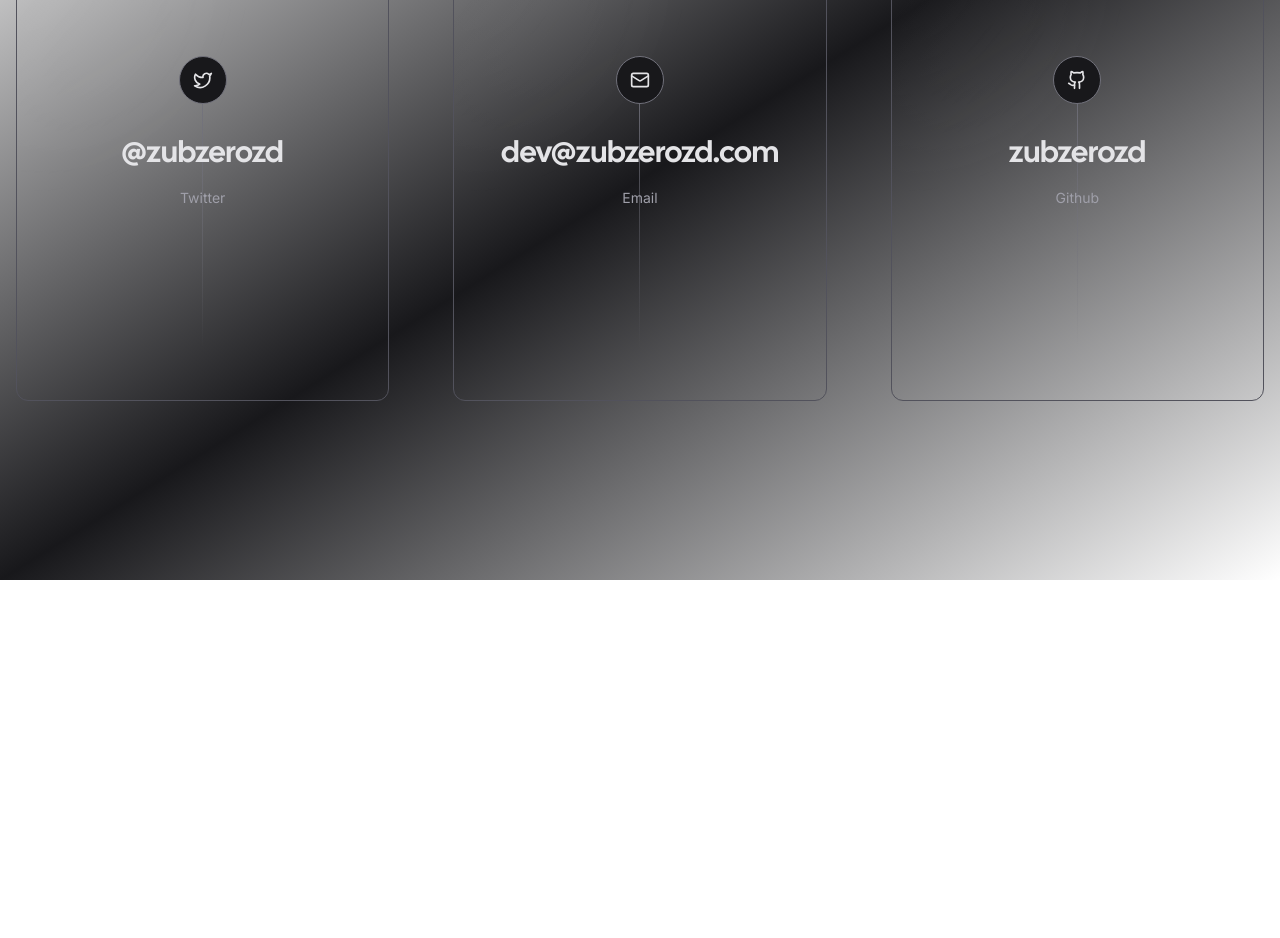
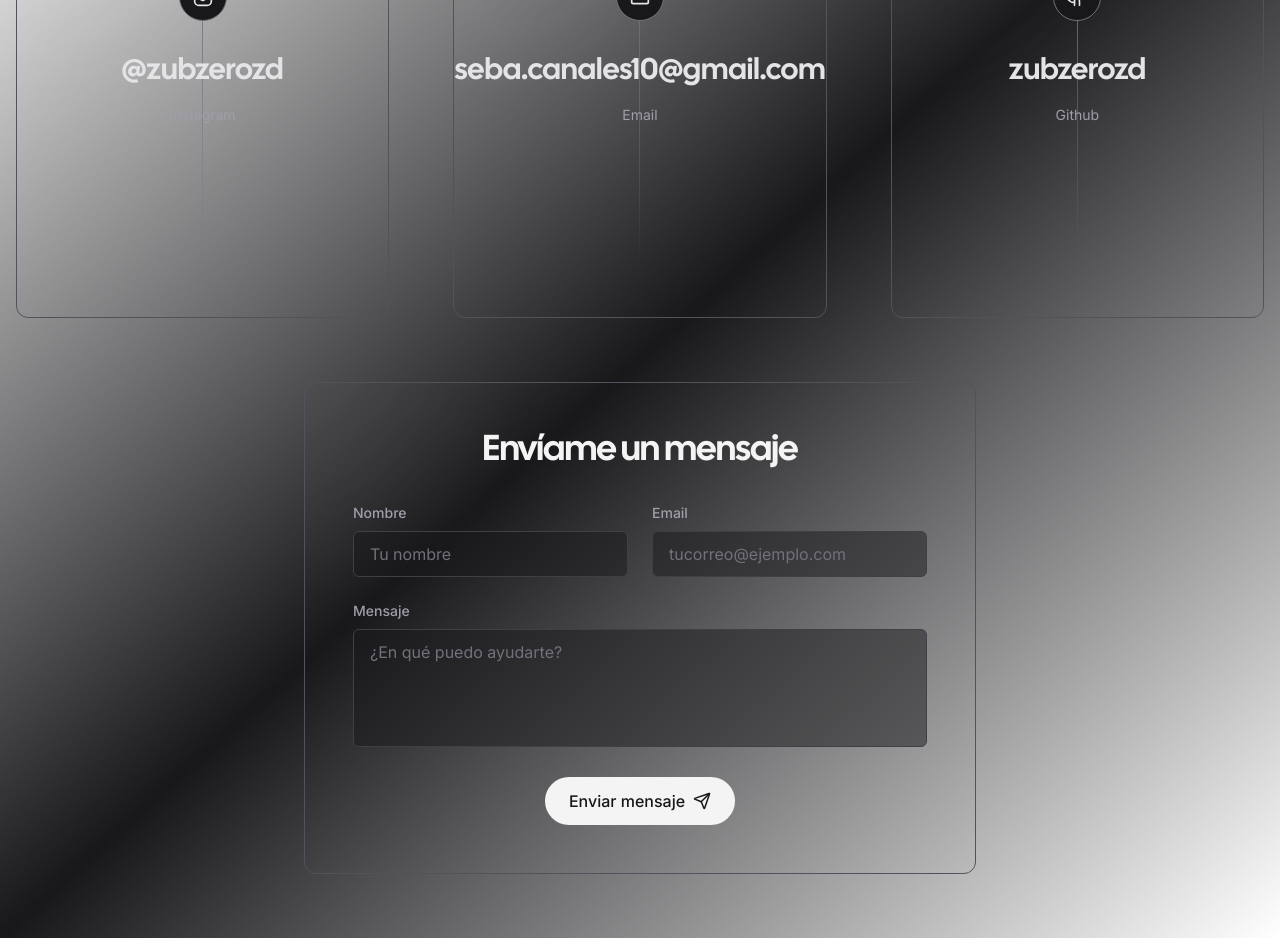
Before and after one commit to zubzerozD/zcanales, a Next.js app: page /contact in a window 1280 px wide. Shown: the part 220-1158 px from the top of the page. Before the commit the page ends 800 px from the top, so only its background shows below. Built offline with nearby package versions, Linux system fonts and the light colour scheme.

Commit message:
Add contact form with email sending via Resend
Introduces a contact form UI and API route for sending messages via email using the Resend service. Updates social links, adds form validation and feedback, and installs the 'resend' package.

```diff
--- /dev/null
+++ b/app/api/contact/route.tsx
@@ -0,0 +1,41 @@
+import { NextResponse } from "next/server";
+import { Resend } from "resend";
+
+const resend = new Resend(process.env.RESEND_API_KEY);
+
+export async function POST(req: Request) {
+    try {
+        const body = await req.json();
+        const { email, name, message } = body;
+
+        if (!email || !name || !message) {
+            return NextResponse.json(
+                { error: "Faltan campos requeridos" },
+                { status: 400 }
+            );
+        }
+
+        const data = await resend.emails.send({
+            from: "Contact Form <onboarding@resend.dev>",
+
+            // CAMBIO AQUÍ: Pon tu correo registrado tal cual aparece en el error
+            to: ["seba.canales10@gmail.com"],
+
+            subject: `Nuevo mensaje de ${name}`,
+            text: `Has recibido un mensaje de contacto:\n\nNombre: ${name}\nEmail: ${email}\n\nMensaje:\n${message}`,
+        });
+
+        if (data.error) {
+            console.error("Error de Resend:", data.error); // <--- LOG PARA VER EL ERROR
+            return NextResponse.json({ error: data.error }, { status: 500 });
+        }
+
+        return NextResponse.json(data);
+    } catch (error) {
+        console.error("Error interno:", error); // <--- LOG PARA VER EL ERROR
+        return NextResponse.json(
+            { error: "Error interno del servidor" },
+            { status: 500 }
+        );
+    }
+}
--- a/app/contact/page.tsx
+++ b/app/contact/page.tsx
@@ -1,22 +1,22 @@
-
 "use client";
-import { Github, Mail, Twitter } from "lucide-react";
+import { Github, Mail, Send, Instagram } from "lucide-react";
 import Link from "next/link";
 import { Navigation } from "../components/nav";
 import { Card } from "../components/card";
+import { useState } from "react";
 
 const socials = [
     {
-        icon: <Twitter size={20} />,
-        href: "https://twitter.com/zubzerozd",
-        label: "Twitter",
+        icon: <Instagram size={20} />,
+        href: "https://instagram.com/zubzerozd",
+        label: "Instagram",
         handle: "@zubzerozd",
     },
     {
         icon: <Mail size={20} />,
-        href: "mailto:dev@zubzerozd.com",
+        href: "mailto:seba.canales10@gmail.com",
         label: "Email",
-        handle: "dev@zubzerozd.com",
+        handle: "seba.canales10@gmail.com",
     },
     {
         icon: <Github size={20} />,
@@ -27,17 +27,55 @@
 ];
 
 export default function Contact() {
+    const [loading, setLoading] = useState(false);
+    const [status, setStatus] = useState<"idle" | "success" | "error">("idle");
+
+    const handleSubmit = async (e: React.FormEvent<HTMLFormElement>) => {
+        e.preventDefault();
+        setLoading(true);
+        setStatus("idle");
+
+        const formData = new FormData(e.currentTarget);
+        const data = {
+            name: formData.get("name"),
+            email: formData.get("email"),
+            message: formData.get("message"),
+        };
+
+        try {
+            const res = await fetch("/api/contact", {
+                method: "POST",
+                headers: { "Content-Type": "application/json" },
+                body: JSON.stringify(data),
+            });
+
+            if (res.ok) {
+                setStatus("success");
+                (e.target as HTMLFormElement).reset();
+            } else {
+                setStatus("error");
+            }
+        } catch (error) {
+            setStatus("error");
+        } finally {
+            setLoading(false);
+        }
+    };
+
     return (
-        <div className=" bg-gradient-to-tl from-zinc-900/0 via-zinc-900 to-zinc-900/0">
+        <div className="bg-gradient-to-tl from-zinc-900/0 via-zinc-900 to-zinc-900/0 min-h-screen">
             <Navigation />
-            <div className="container flex items-center justify-center min-h-screen px-4 mx-auto">
-                <div className="grid w-full grid-cols-1 gap-8 mx-auto mt-32 sm:mt-0 sm:grid-cols-3 lg:gap-16">
+
+            <div className="container flex flex-col items-center justify-center min-h-screen px-4 mx-auto pt-24 pb-16">
+
+                {/* Sección de Redes Sociales */}
+                <div className="grid w-full grid-cols-1 gap-8 mx-auto sm:grid-cols-3 lg:gap-16 mb-16">
                     {socials.map((s) => (
                         <Card key={s.label}>
                             <Link
                                 href={s.href}
                                 target="_blank"
-                                className="p-4 relative flex flex-col items-center gap-4 duration-700 group md:gap-8 md:py-24  lg:pb-48  md:p-16"
+                                className="p-4 relative flex flex-col items-center gap-4 duration-700 group md:gap-8 md:py-24 lg:pb-48 md:p-16"
                             >
                                 <span
                                     className="absolute w-px h-2/3 bg-gradient-to-b from-zinc-500 via-zinc-500/50 to-transparent"
@@ -45,7 +83,7 @@
                                 />
                                 <span className="relative z-10 flex items-center justify-center w-12 h-12 text-sm duration-1000 border rounded-full text-zinc-200 group-hover:text-white group-hover:bg-zinc-900 border-zinc-500 bg-zinc-900 group-hover:border-zinc-200 drop-shadow-orange">
                                     {s.icon}
-                                </span>{" "}
+                                </span>
                                 <div className="z-10 flex flex-col items-center">
                                     <span className="lg:text-xl font-medium duration-150 xl:text-3xl text-zinc-200 group-hover:text-white font-display">
                                         {s.handle}
@@ -58,6 +96,92 @@
                         </Card>
                     ))}
                 </div>
+
+                {/* Formulario de Contacto */}
+                <div className="w-full max-w-2xl mx-auto">
+                    <Card>
+                        <div className="p-8 md:p-12 relative overflow-hidden">
+                            <div className="relative z-10">
+                                <h2 className="text-3xl font-bold tracking-tight text-zinc-100 font-display sm:text-4xl mb-8 text-center">
+                                    Envíame un mensaje
+                                </h2>
+
+                                <form onSubmit={handleSubmit} className="space-y-6">
+                                    <div className="grid grid-cols-1 gap-6 sm:grid-cols-2">
+                                        <div>
+                                            <label htmlFor="name" className="block text-sm font-medium text-zinc-400 mb-2">
+                                                Nombre
+                                            </label>
+                                            <input
+                                                type="text"
+                                                name="name"
+                                                id="name"
+                                                required
+                                                className="w-full rounded-md border border-zinc-700 bg-zinc-900/50 px-4 py-2.5 text-zinc-100 placeholder-zinc-500 focus:border-zinc-500 focus:outline-none focus:ring-1 focus:ring-zinc-500 transition-colors"
+                                                placeholder="Tu nombre"
+                                            />
+                                        </div>
+                                        <div>
+                                            <label htmlFor="email" className="block text-sm font-medium text-zinc-400 mb-2">
+                                                Email
+                                            </label>
+                                            <input
+                                                type="email"
+                                                name="email"
+                                                id="email"
+                                                required
+                                                className="w-full rounded-md border border-zinc-700 bg-zinc-900/50 px-4 py-2.5 text-zinc-100 placeholder-zinc-500 focus:border-zinc-500 focus:outline-none focus:ring-1 focus:ring-zinc-500 transition-colors"
+                                                placeholder="tucorreo@ejemplo.com"
+                                            />
+                                        </div>
+                                    </div>
+
+                                    <div>
+                                        <label htmlFor="message" className="block text-sm font-medium text-zinc-400 mb-2">
+                                            Mensaje
+                                        </label>
+                                        <textarea
+                                            name="message"
+                                            id="message"
+                                            required
+                                            rows={4}
+                                            className="w-full rounded-md border border-zinc-700 bg-zinc-900/50 px-4 py-2.5 text-zinc-100 placeholder-zinc-500 focus:border-zinc-500 focus:outline-none focus:ring-1 focus:ring-zinc-500 transition-colors resize-none"
+                                            placeholder="¿En qué puedo ayudarte?"
+                                        />
+                                    </div>
+
+                                    <div className="flex flex-col items-center gap-4">
+                                        <button
+                                            type="submit"
+                                            disabled={loading}
+                                            className="inline-flex items-center gap-2 px-6 py-3 rounded-full bg-zinc-100 text-zinc-900 font-medium hover:bg-zinc-200 transition-colors disabled:opacity-50 disabled:cursor-not-allowed"
+                                        >
+                                            {loading ? (
+                                                "Enviando..."
+                                            ) : (
+                                                <>
+                                                    Enviar mensaje <Send size={18} />
+                                                </>
+                                            )}
+                                        </button>
+
+                                        {status === "success" && (
+                                            <p className="text-green-400 text-sm animate-fade-in">
+                                                ¡Mensaje enviado con éxito! Te responderé pronto.
+                                            </p>
+                                        )}
+                                        {status === "error" && (
+                                            <p className="text-red-400 text-sm animate-fade-in">
+                                                Hubo un error al enviar el mensaje. Por favor intenta de nuevo.
+                                            </p>
+                                        )}
+                                    </div>
+                                </form>
+                            </div>
+                        </div>
+                    </Card>
+                </div>
+
             </div>
         </div>
     );
--- a/package.json
+++ b/package.json
@@ -17,6 +17,7 @@
     "next": "16.0.4",
     "react": "19.2.0",
     "react-dom": "19.2.0",
+    "resend": "^6.5.2",
     "tailwind-merge": "^3.4.0",
     "velite": "^0.3.0"
   },
```
Also changed, not shown: 1 other file (tests, documents, lock files or other folders).
